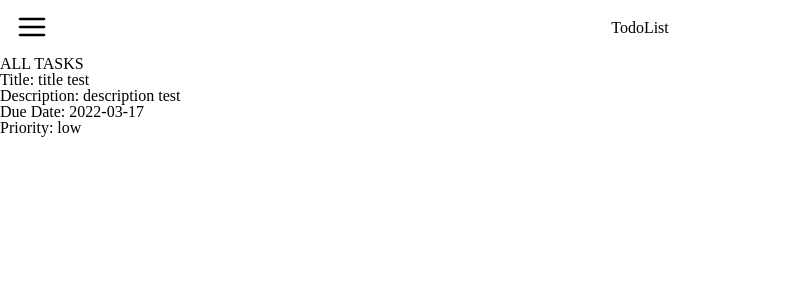
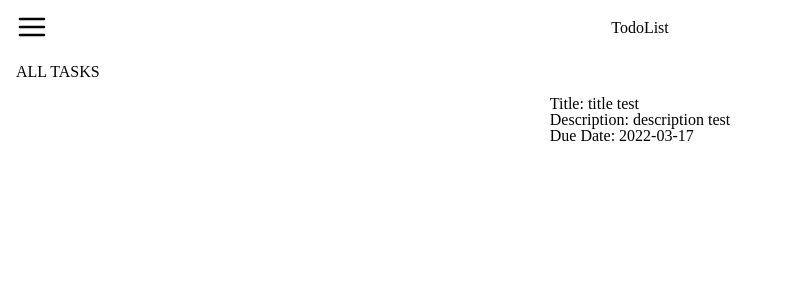
Before and after one commit to htder/todo_list, a React (Create React App) app: page / in a window 1280 px wide. Shown: the top 300 px of the page, without its empty margins (0-793 px from the left). Built offline with nearby package versions, Linux system fonts and the light colour scheme.

Commit message:
started styling todo container, created todo stylesheet

```diff
--- a/src/components/TaskWindow.jsx
+++ b/src/components/TaskWindow.jsx
@@ -18,7 +18,7 @@ function TaskWindow({ tasks, show, page }) {
   return (
     <div className="task-window">
       <h3 className="task-window-title">{page}</h3>
-      {show && taskElements}
+      <div className="task-window-container">{show && taskElements}</div>
     </div>
   );
 }
--- a/src/components/Todo.jsx
+++ b/src/components/Todo.jsx
@@ -1,4 +1,5 @@
 import React from 'react';
+import '../styles/Todo.css';
 
 function Todo({ title, description, dueDate, completed, priority, project }) {
   return (
@@ -7,7 +8,7 @@ function Todo({ title, description, dueDate, completed, priority, project }) {
       <p>Description: {description}</p>
       <p>Due Date: {dueDate}</p>
       {/* <p>Completed: {completed}</p> */}
-      <p>Priority: {priority}</p>
+      {/* <p>Priority: {priority}</p> */}
       {/* <p>Project: {project}</p> */}
     </div>
   );
--- a/src/styles/TaskWindow.css
+++ b/src/styles/TaskWindow.css
@@ -1,3 +1,11 @@
 .task-window-title {
   text-transform: uppercase;
+  padding: 0.5rem 1rem 1rem 1rem;
 }
+
+.task-window-container {
+  display: flex;
+  flex-direction: column;
+  justify-content: center;
+  align-items: center;
+}
```
Also changed, not shown: src/styles/Todo.css (added).
